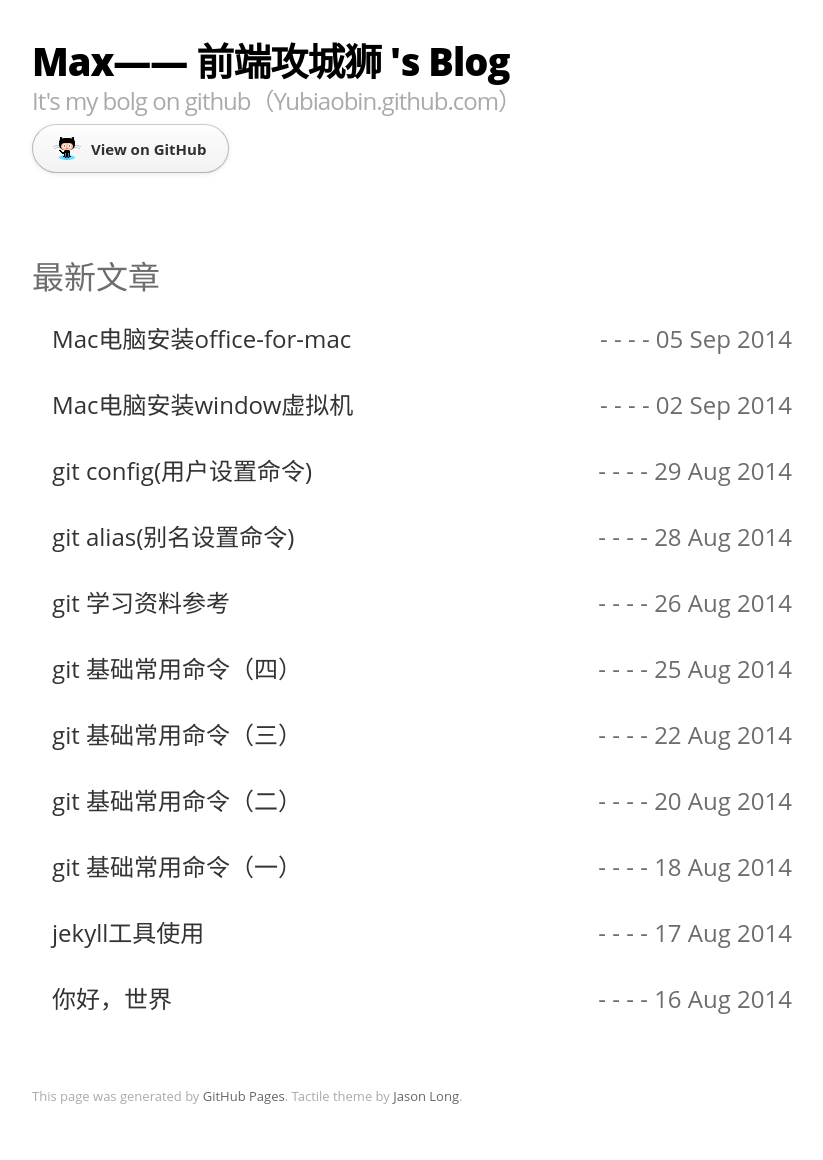
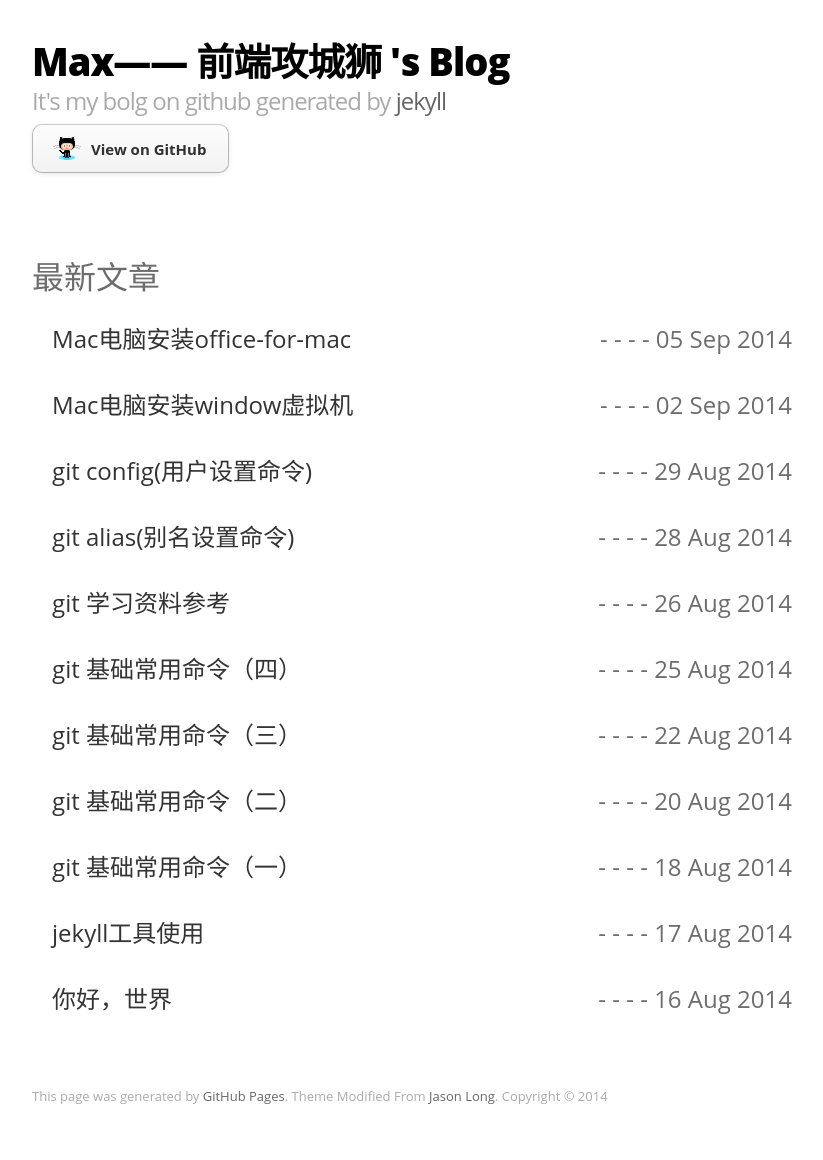
Before and after one commit to yubiaobin/yubiaobin.github.io, a Jekyll site: the page built from index.html, in a window 1280 px wide. Shown: the whole page, without its empty margins (218-1041 px from the left). Built offline with Jekyll 4.4.1, drawn with Linux system fonts in a browser that asks for light colours; nearby versions of some CDN libraries; comment, search, counter and statistics services are not loaded.

Commit message:
modified index page style

```diff
--- a/_includes/footer.html
+++ b/_includes/footer.html
@@ -1,6 +1,7 @@
 <footer>
 	<!-- <a href="http://yubiaobin.github.com/">返回首页</a> -->
-	This page was generated by <a href="http://pages.github.com">GitHub Pages</a>. Tactile theme by <a href="https://twitter.com/jasonlong">Jason Long</a>.
+	This page was generated by <a href="http://pages.github.com">GitHub Pages</a>. Theme Modified From <a href="https://twitter.com/jasonlong">Jason Long</a>.
+	Copyright &copy; 2014
 
 	<script type="text/javascript">
 	var _bdhmProtocol = (("https:" == document.location.protocol) ? " https://" : " http://");
--- a/_includes/header.html
+++ b/_includes/header.html
@@ -1,6 +1,6 @@
 <header>
 	<h1>Max—— 前端攻城狮 's Blog</h1>
-    <h2>It&#39;s my bolg on github（Yubiaobin.github.com）</h2>
+    <h2>It&#39;s my bolg on github generated by <a href="http://jekyllcn.com/" target="_blank" class="header_jekyll">jekyll</a></h2>
     <div id="downloads" class="clearfix">
 		<a href="https://github.com/yubiaobin/yubiaobin.github.com" id="view-on-github" class="button"><span>View on GitHub</span></a>
 	</div>
--- a/css/layout.css
+++ b/css/layout.css
@@ -122,9 +122,9 @@
 }
 
 a.button {
-  -moz-border-radius: 30px;
-  -webkit-border-radius: 30px;
-  border-radius: 30px;
+  -moz-border-radius: 10px;
+  -webkit-border-radius: 10px;
+  border-radius: 10px;
   border-top: solid 1px #cbcbcb;
   border-left: solid 1px #b7b7b7;
   border-right: solid 1px #b7b7b7;
@@ -404,6 +404,13 @@
   display:none;
 }
 
+
+
+.header_jekyll{color:#666;}
+.header_jekyll:hover{color:#333;}
+
+
+
 .content{
     position: relative;
     /*border-top: 1px solid #bdbdbd;*/
```
Also changed, not shown: index.html (+0 -52 lines), 1 other file.
